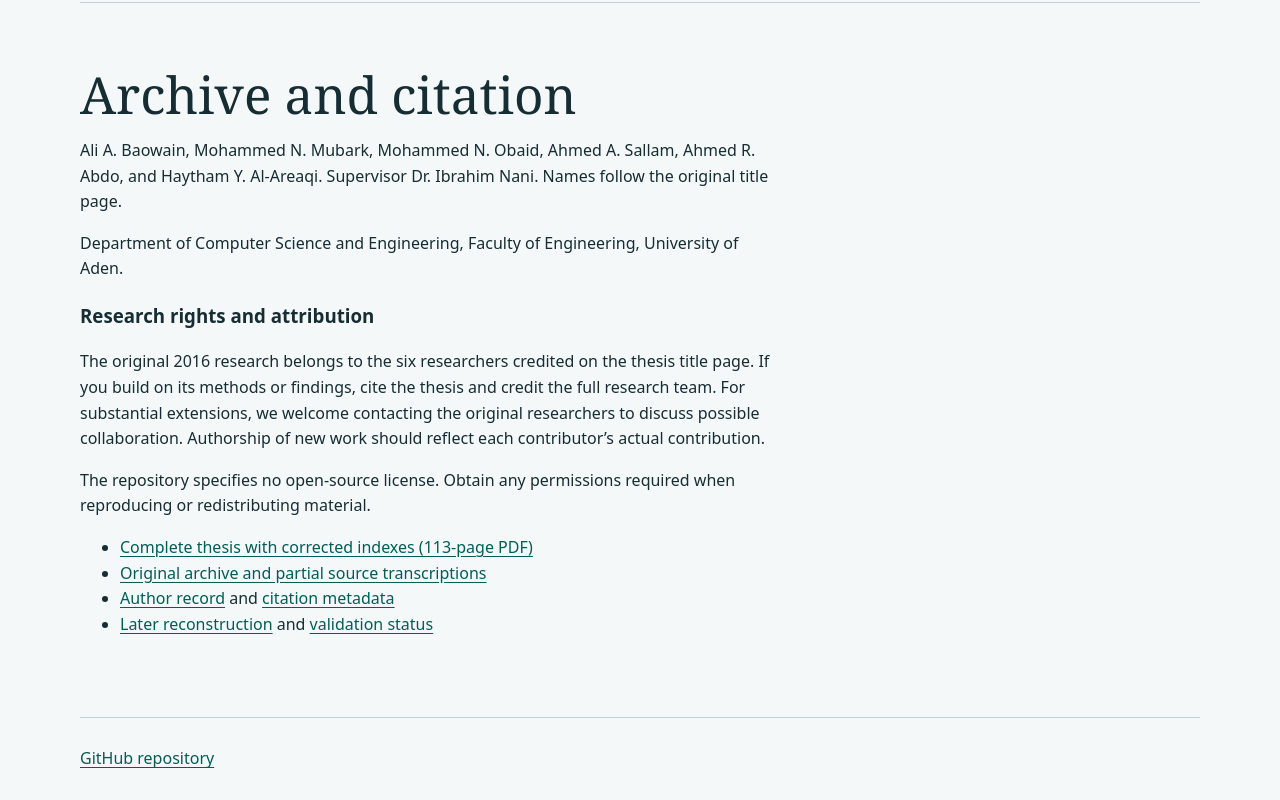
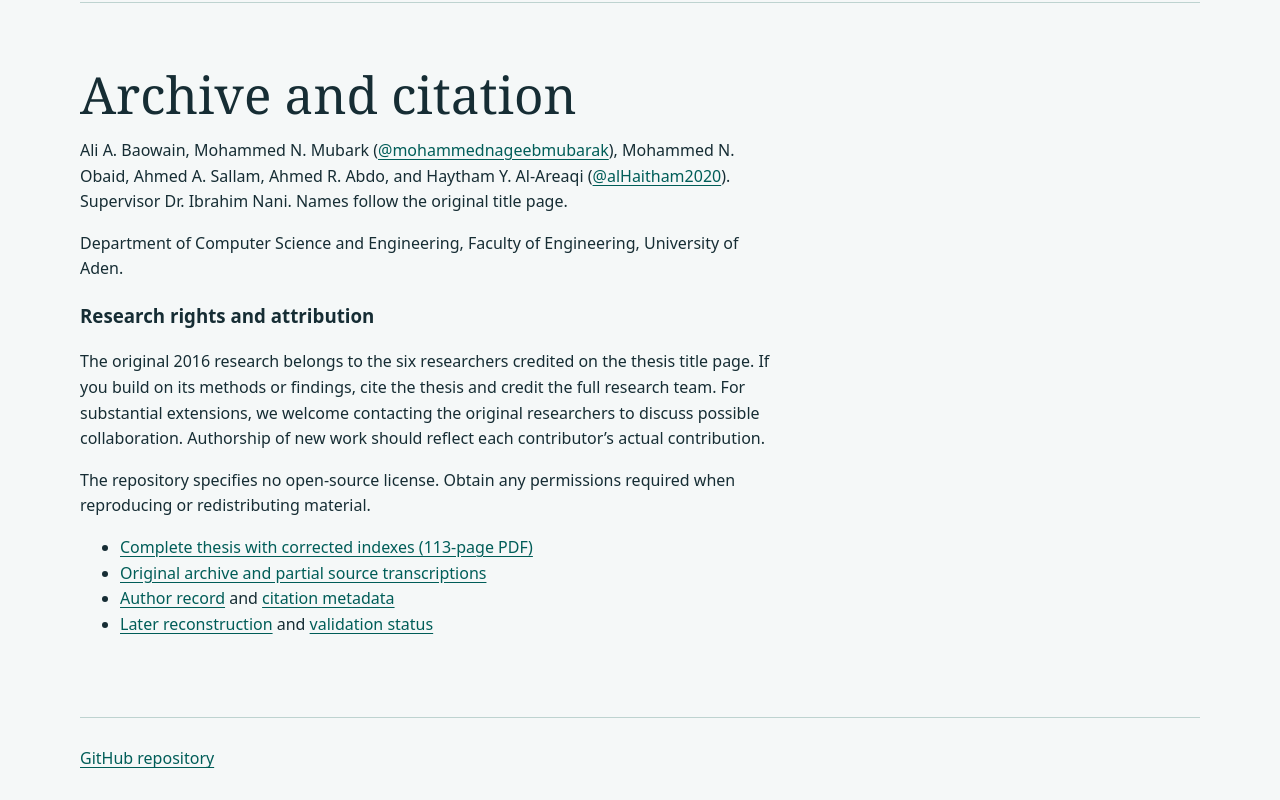
Before and after one commit to mohammednageebmubarak/Yemeni-Dialect-Identification-2016, a plain HTML site: page docs/index.html in a window 1280 px wide. Shown: the part 3943-4743 px from the top of the page. Drawn offline with Linux system fonts and the light colour scheme.

Commit message:
Link confirmed author GitHub profiles

```diff
--- a/docs/index.html
+++ b/docs/index.html
@@ -90,7 +90,7 @@
     </section>
     <section id="archive" aria-labelledby="archive-title">
       <h2 id="archive-title">Archive and citation</h2>
-      <p>Ali A. Baowain, Mohammed N. Mubark, Mohammed N. Obaid, Ahmed A. Sallam, Ahmed R. Abdo, and Haytham Y. Al-Areaqi. Supervisor Dr. Ibrahim Nani. Names follow the original title page.</p>
+      <p>Ali A. Baowain, Mohammed N. Mubark (<a href="https://github.com/mohammednageebmubarak">@mohammednageebmubarak</a>), Mohammed N. Obaid, Ahmed A. Sallam, Ahmed R. Abdo, and Haytham Y. Al-Areaqi (<a href="https://github.com/alHaitham2020">@alHaitham2020</a>). Supervisor Dr. Ibrahim Nani. Names follow the original title page.</p>
       <p>Department of Computer Science and Engineering, Faculty of Engineering, University of Aden.</p>
       <h3>Research rights and attribution</h3>
       <p>The original 2016 research belongs to the six researchers credited on the thesis title page. If you build on its methods or findings, cite the thesis and credit the full research team. For substantial extensions, we welcome contacting the original researchers to discuss possible collaboration. Authorship of new work should reflect each contributor’s actual contribution.</p>
```
